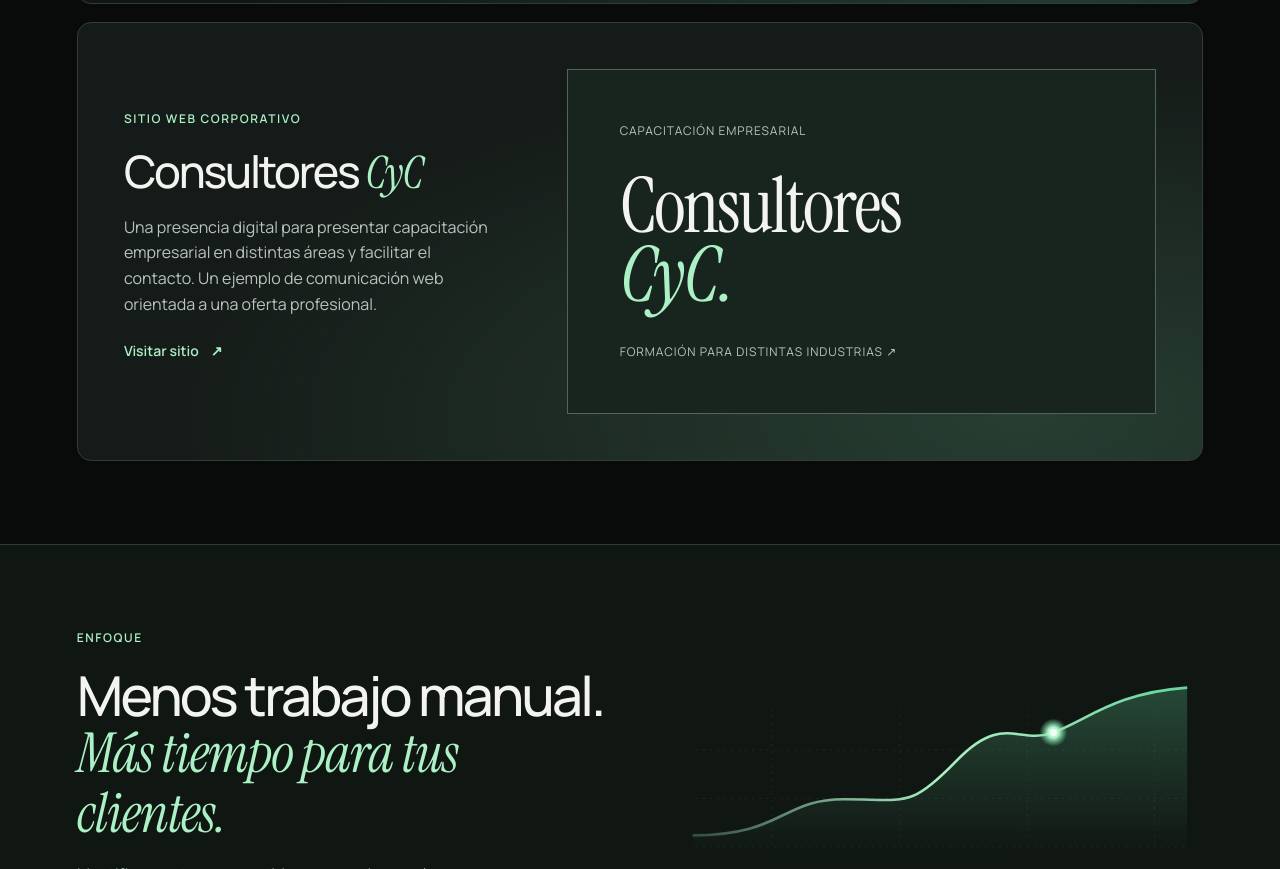
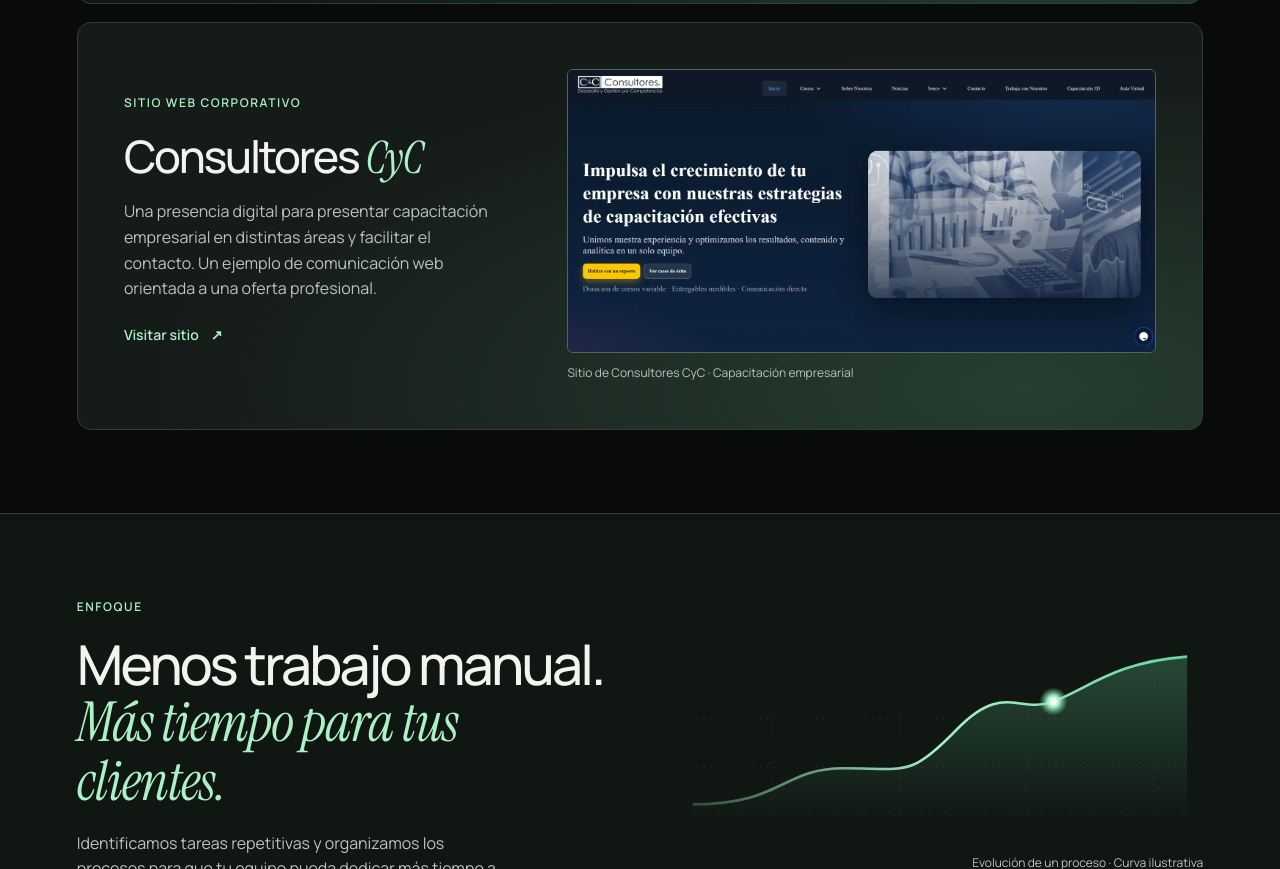
Before and after one commit to AArenasValdes/alessandro-arenas-web, a plain HTML site: page sitio/index.html in a window 1280 px wide. Shown: the part 1700-2569 px from the top of the page. Drawn offline with Linux system fonts and the light colour scheme.

Commit message:
Add Consultores CyC website screenshot

```diff
--- a/sitio/index.html
+++ b/sitio/index.html
@@ -58,7 +58,7 @@
     <p class="category">Sitio web corporativo</p><h3>Consultores <em>CyC</em></h3>
     <p>Una presencia digital para presentar capacitación empresarial en distintas áreas y facilitar el contacto. Un ejemplo de comunicación web orientada a una oferta profesional.</p>
     <a class="line-link" href="https://consultorescyc.cl/" data-project="consultores-cyc" target="_blank" rel="noopener noreferrer">Visitar sitio <span aria-hidden="true">↗</span><span class="sr-only"> (abre una pestaña nueva)</span></a>
-  </div><div class="cyc-visual" aria-label="Presentación tipográfica de Consultores CyC"><span>Capacitación empresarial</span><strong>Consultores<br /><em>CyC.</em></strong><span>Formación para distintas industrias ↗</span></div></article>
+  </div><figure><a href="assets/consultores-cyc.webp" aria-label="Ampliar captura del sitio de Consultores CyC"><img src="assets/consultores-cyc.webp" width="1600" height="771" loading="lazy" alt="Portada del sitio de Consultores CyC con su propuesta de capacitación empresarial" /></a><figcaption>Sitio de Consultores CyC · Capacitación empresarial</figcaption></figure></article>
 </div></section>
 <section class="impact" id="ejemplo"><div class="shell split">
   <div><p class="eyebrow">Enfoque</p><h2>Menos trabajo manual.<br /><em>Más tiempo para tus clientes.</em></h2><p>Identificamos tareas repetitivas y organizamos los procesos para que tu equipo pueda dedicar más tiempo a atender clientes.</p></div>
--- a/sitio/styles.css
+++ b/sitio/styles.css
@@ -187,9 +187,6 @@ input:not([type=checkbox]), select, textarea { width: 100%; min-width: 0; paddin
 @media(prefers-reduced-motion: reduce) { *, *::before, *::after { transition: none !important; animation: none !important; } }
 
 /* Showcase editorial y movimiento contenido */
-.cyc-visual { min-height: 280px; padding: clamp(24px, 4vw, 52px); border: 1px solid #53655a; background: #18251e; display: flex; flex-direction: column; justify-content: space-between; gap: 32px; }
-.cyc-visual span { color: var(--muted); font-size: 12px; letter-spacing: .08em; text-transform: uppercase; }
-.cyc-visual strong { font: 400 clamp(48px, 6vw, 88px)/.9 var(--serif); letter-spacing: -.03em; }
 @media (hover:hover) and (prefers-reduced-motion:no-preference) {
   .pill, .nav-cta { transition: background-color .25s ease, border-color .25s ease, transform .25s ease; }
   .pill:hover, .nav-cta:hover { transform: translateY(-2px); }
```
Also changed, not shown: sitio/assets/consultores-cyc.webp (added).
